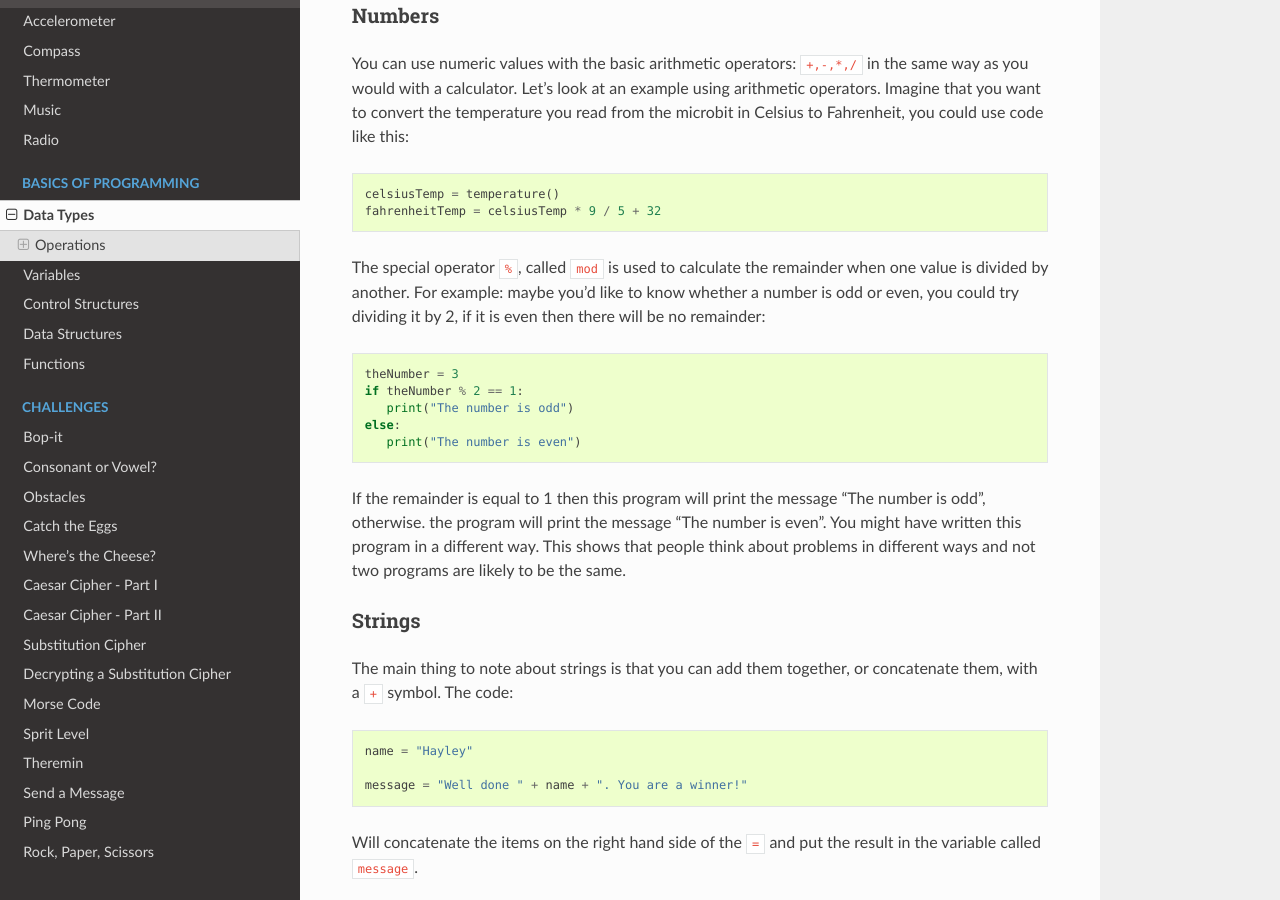
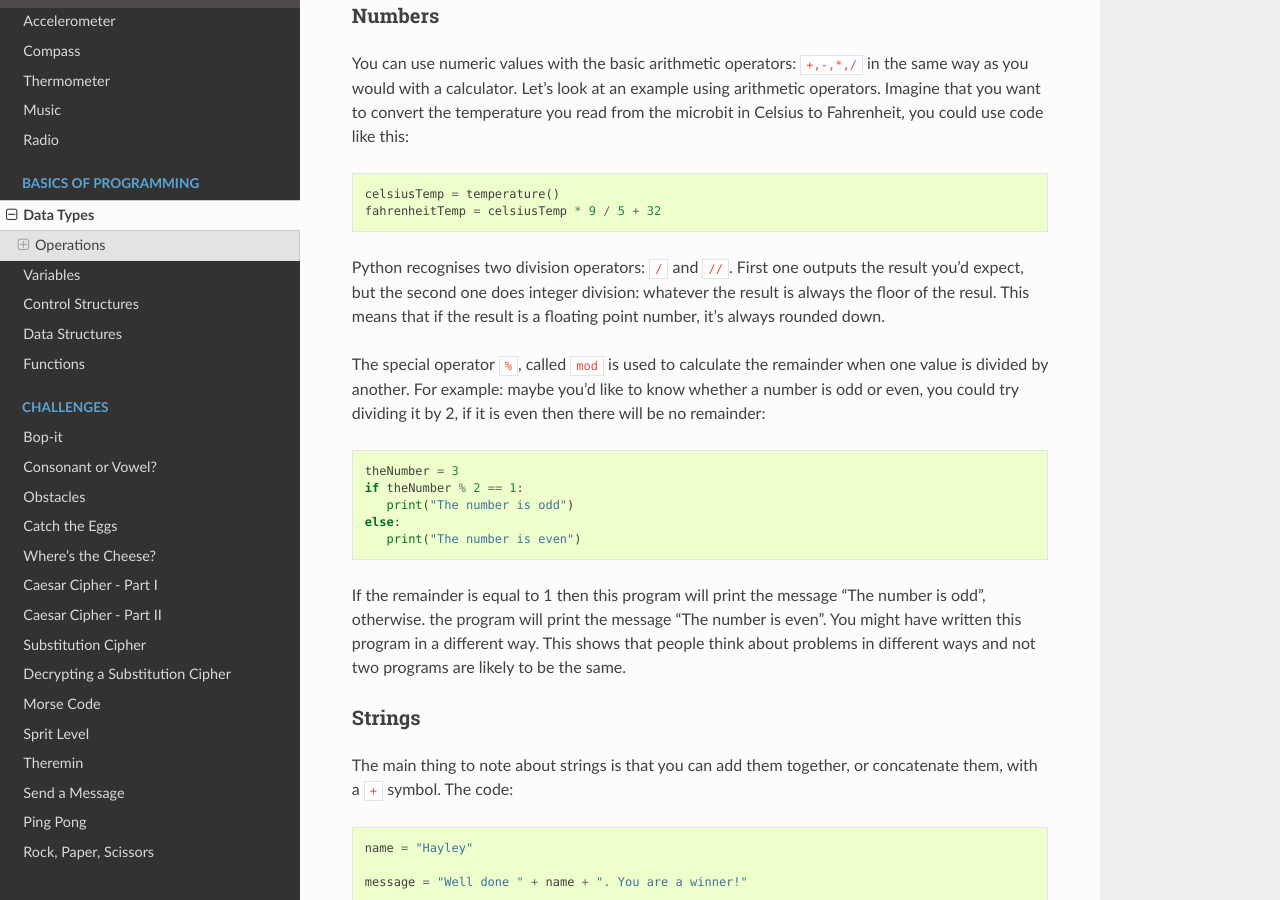
Before and after one commit to rharbird/microbit-challenges, a Sphinx documentation site: the page built from docs/source/basics/data_types.rst, in a window 1280 px wide and 900 px high, scrolled down 869 px. Built offline with Sphinx 7.4.7 and the Read the Docs theme 2.0.0, drawn with Linux system fonts in a browser that asks for light colours; pages that are not in the unit, such as notebooks, are missing from menus.

Commit message:
Add integer division section

```diff
--- a/docs/source/basics/data_types.rst
+++ b/docs/source/basics/data_types.rst
@@ -38,6 +38,9 @@ Let's look at an example using arithmetic operators. Imagine that you want to co
 
 	celsiusTemp = temperature()
 	fahrenheitTemp = celsiusTemp * 9 / 5 + 32
+
+Python recognises two division operators: ``/`` and ``//``. First one outputs the result you'd expect, but the second one does integer division: whatever the result
+is always the floor of the resul. This means that if the result is a floating point number, it's always rounded down.
 
 The special operator ``%``, called ``mod`` is used to calculate the remainder when one value is divided by another. For example: maybe you'd like to know whether a number is odd or even, you could try dividing it by 2, if it is even then there will be no remainder::
 
```
